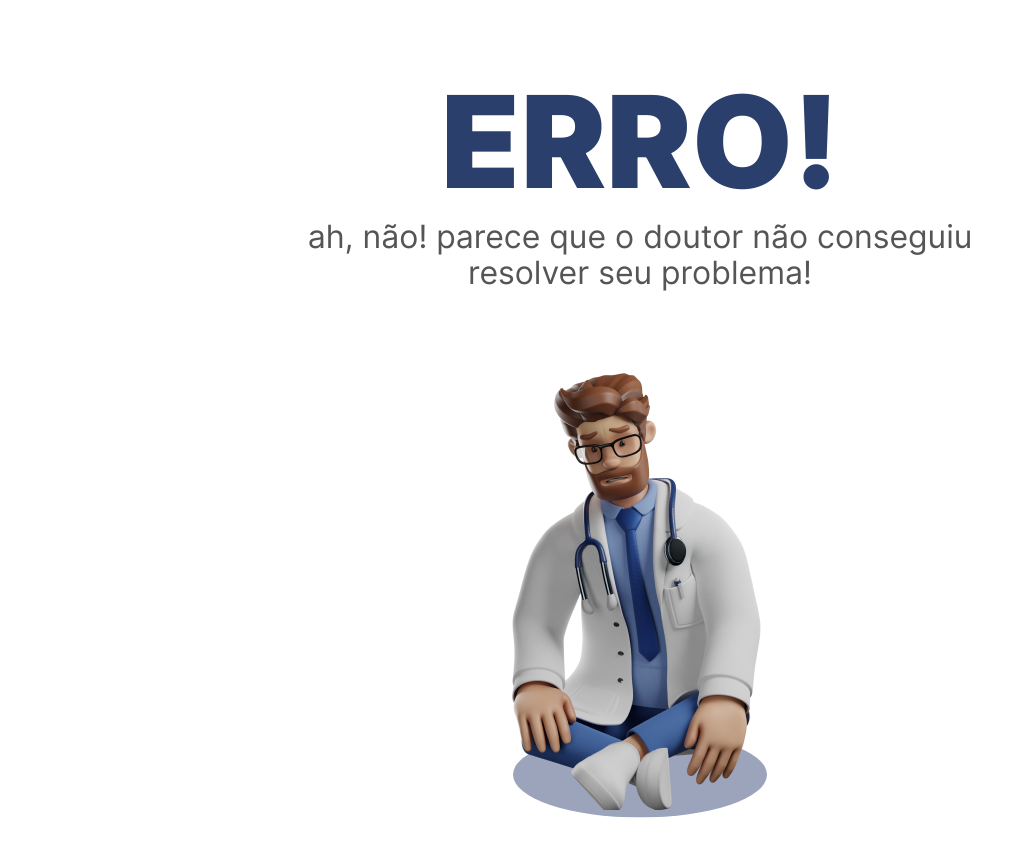
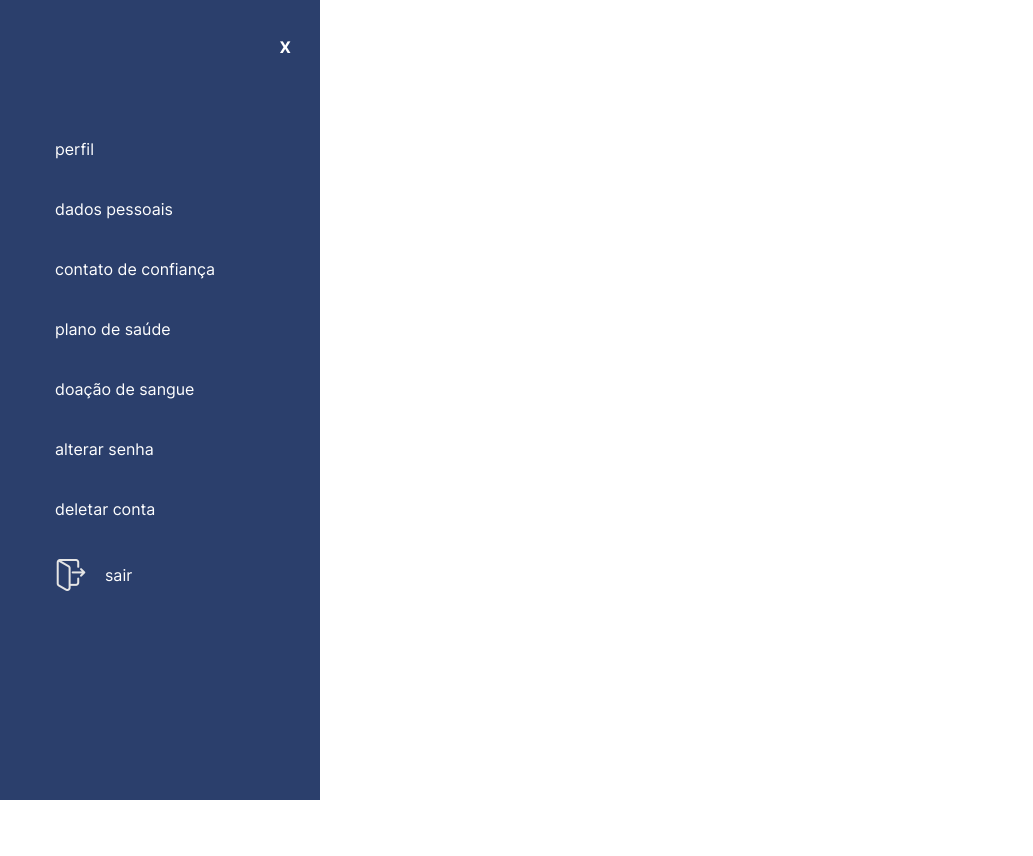
Before and after one commit to SafeStats-Health/safestats-frontend, a React (Create React App) app: page /user_profile in a window 1280 px wide. Shown: the top 856 px of the page, without its empty margins (0-1033 px from the left). After the commit the page ends 800 px from the top, so only its background shows below. Built offline with nearby package versions, Linux system fonts and the light colour scheme; the HTML template or start-up script is replaced by a standard one.

Commit message:
[feature-frontend-06] rebase master

```diff
--- /dev/null
+++ b/src/components/drawer/index.js
@@ -0,0 +1,35 @@
+import {useState} from 'react';
+import styles from './styles.module.css';
+import t from '../../i18n/translate';
+import door from '../../assets/images/door.svg';
+
+
+export default function Drawer() {
+    const [isActive, setIsActive] = useState(false);
+
+    const handleClick = event => {
+      // 👇️ toggle isActive state on click
+      setIsActive(current => !current);
+    };
+
+    return (
+        <div className={isActive ? '' : styles.drawerPos} onClick={handleClick}>
+            <div className={styles.x}>
+            <span>{t('X')}</span>
+            </div>
+            <div className={styles.optionsPos}>
+                <span>{t('PROFILE')}</span>
+                <span>{t('PERSONAL_DATA')}</span>
+                <span>{t('TRUSTWORTHY_CONTACT')}</span>
+                <span>{t('HEALTH_PLAN')}</span>
+                <span>{t('BLOOD_DONATION')}</span>
+                <span>{t('CHANGE_PASSWORD')}</span>
+                <span>{t('DELETE_ACCOUNT')}</span>
+            </div>
+            <div className={styles.exit}>
+                <img src={door}></img>
+                <span>{t('EXIT')}</span>
+            </div>
+        </div>
+    );
+}
--- /dev/null
+++ b/src/components/drawer/styles.module.css
@@ -0,0 +1,38 @@
+.drawerPos {
+    display: flex;
+    flex-direction: column;
+    background-color: #2B3F6C;
+    color: #ffffff;
+    max-width: 20rem;
+    height: 100vh;
+}
+
+.x {
+    display: flex;
+    justify-content: end;
+    margin: 2.3125rem 1.8125rem 0 0;
+    font-weight: 700;
+}
+
+.optionsPos {
+    display: flex;
+    flex-direction: column;
+    margin: 5.125rem 0 0 3.4375rem;
+    align-items: space-between;
+}
+
+.optionsPos > span {
+    margin-bottom: 2.5rem;
+}
+
+.exit {
+    display: flex;
+    align-items: center;
+    margin: 0rem 0 0 3.4375rem;
+}
+
+.exit > img {
+    margin-right: 1.125rem;
+}
+
+/*margin: 21.9375rem 0 0 3.4375rem;*/
--- a/src/i18n/messages/en-us.js
+++ b/src/i18n/messages/en-us.js
@@ -1,12 +1,11 @@
-import { LOCALES } from '../locales';
+import {LOCALES} from '../locales';
 
 export default {
   [LOCALES.ENGLISH]: {
     WELCOME_TO_SAFESTATS: 'Welcome to SafeStats!',
     CHANGE_LANGUAGE: 'Change language',
     ERROR: 'ERROR!',
-    ERROR_MESSAGE:
-      "oh, no! it looks like the doctor couldn't handle the problem!",
+    ERROR_MESSAGE: 'oh, no! it looks like the doctor couldn\'t handle the problem!',
     HELLO: 'hello! how are you?',
     EMAIL_MESSAGE: 'we have sent a confirmation email to you!',
     BACK_TO_LOGIN: 'back to login',
@@ -29,5 +28,14 @@ export default {
     MATH_DESC:
       "Actions aimed at caring for health conditions at all stages of life. That's MATH: specific programs to promote the comfort, safety and well-being of SafeStats customers.",
     REGISTER_YOURSELF: 'register',
+    X: 'X',
+    PROFILE: 'profile',
+    PERSONAL_DATA: 'personal data',
+    TRUSTWORTHY_CONTACT: 'trustworthy contact',
+    HEALTH_PLAN: 'health plan',
+    BLOOD_DONATION: 'blood donation',
+    CHANGE_PASSWORD: 'change password',
+    DELETE_ACCOUNT: 'delete account',
+    EXIT: 'exit'
   },
 };
--- a/src/i18n/messages/pt-br.js
+++ b/src/i18n/messages/pt-br.js
@@ -16,8 +16,7 @@ export default {
     CLICK_HERE: 'clique aqui',
     ENTER: 'entrar',
     ERROR: 'ERRO!',
-    ERROR_MESSAGE:
-      'ah, não! parece que o doutor não conseguiu resolver seu problema!',
+    ERROR_MESSAGE: 'ah, não! parece que o doutor não conseguiu resolver seu problema!',
     HELLO: 'olá! tudo bem?',
     EMAIL_MESSAGE: 'enviamos um e-mail de confirmação para você!',
     BACK_TO_LOGIN: 'voltar ao login',
@@ -44,5 +43,14 @@ export default {
     TEXT_CASE: 'a medicina nunca esteve tão tecnológica. os melhores médicos e melhores hospitais na palma da sua mão. cuidar da sua saúde nunca esteve tão fácil!',
     TEXT_STETHOSCOPE: 'encontre o hospital certo para você com apenas um clique. você sendo atendido pelos melhores médicos da região com extrema facilidade.',
     REGISTER_YOURSELF: 'cadastre-se',
+    X: 'X',
+    PROFILE: 'perfil',
+    PERSONAL_DATA: 'dados pessoais',
+    TRUSTWORTHY_CONTACT: 'contato de confiança',
+    HEALTH_PLAN: 'plano de saúde',
+    BLOOD_DONATION: 'doação de sangue',
+    CHANGE_PASSWORD: 'alterar senha',
+    DELETE_ACCOUNT: 'deletar conta',
+    EXIT: 'sair'
   },
 };
--- a/src/pages/email_confirm/index.js
+++ b/src/pages/email_confirm/index.js
@@ -1,4 +1,3 @@
-import * as React from 'react';
 import Button from '@mui/material/Button';
 import styles from './styles.module.css';
 import t from '../../i18n/translate';
--- a/src/pages/email_confirm/styles.module.css
+++ b/src/pages/email_confirm/styles.module.css
@@ -64,3 +64,17 @@
     margin: 8.125rem 0 0 7.625rem !important;
     text-transform: lowercase !important;
 }
+
+@media screen and (max-height: 720px) {
+    .textPos {
+        display: flex;
+        flex-direction: column;
+        align-items: center;
+        margin: 15.1375rem 0 0 0;
+    }
+
+    .doctor {
+        width: 32.375rem;
+        height: 32.375rem;
+    }
+}
--- /dev/null
+++ b/src/pages/user_profile/index.js
@@ -0,0 +1,12 @@
+import * as React from 'react';
+import styles from './styles.module.css';
+import t from '../../i18n/translate';
+import Drawer from '../../components/drawer'
+
+export default function UserProfile() {
+  return (
+    <div>
+     <Drawer></Drawer>
+    </div>
+  );
+}
--- a/src/router/index.js
+++ b/src/router/index.js
@@ -8,6 +8,7 @@ import NotFound from '../pages/not_found';
 import Register from '../pages/register';
 import AboutUs from '../pages/about_us';
 import Contact from '../pages/contact';
+import UserProfile from '../pages/user_profile';
 
 const Router = () => {
   return (
@@ -17,6 +18,7 @@ const Router = () => {
         <Route path='/login' element={<Login />} />
         <Route path='/register' element={<Register />} />
         <Route path='/email_confirm' element={<EmailConfirm />} />
+        <Route path='/user_profile' element={<UserProfile />} />
         <Route path='/map' element={<Map />} />
         <Route path='/about_us' element={<AboutUs />} />
         <Route path='/contact' element={<Contact />} />
--- a/src/utils/api-requester/api.js
+++ /dev/null
@@ -1,7 +0,0 @@
-import axios from 'axios';
-
-const api = axios.create({
-  baseURL: 'http://localhost:8000/api/',
-});
-
-export default api;
```
Also changed, not shown: src/assets/images/door.svg (added), src/assets/images/hamburger.svg (added), src/pages/user_profile/styles.module.css (added).
